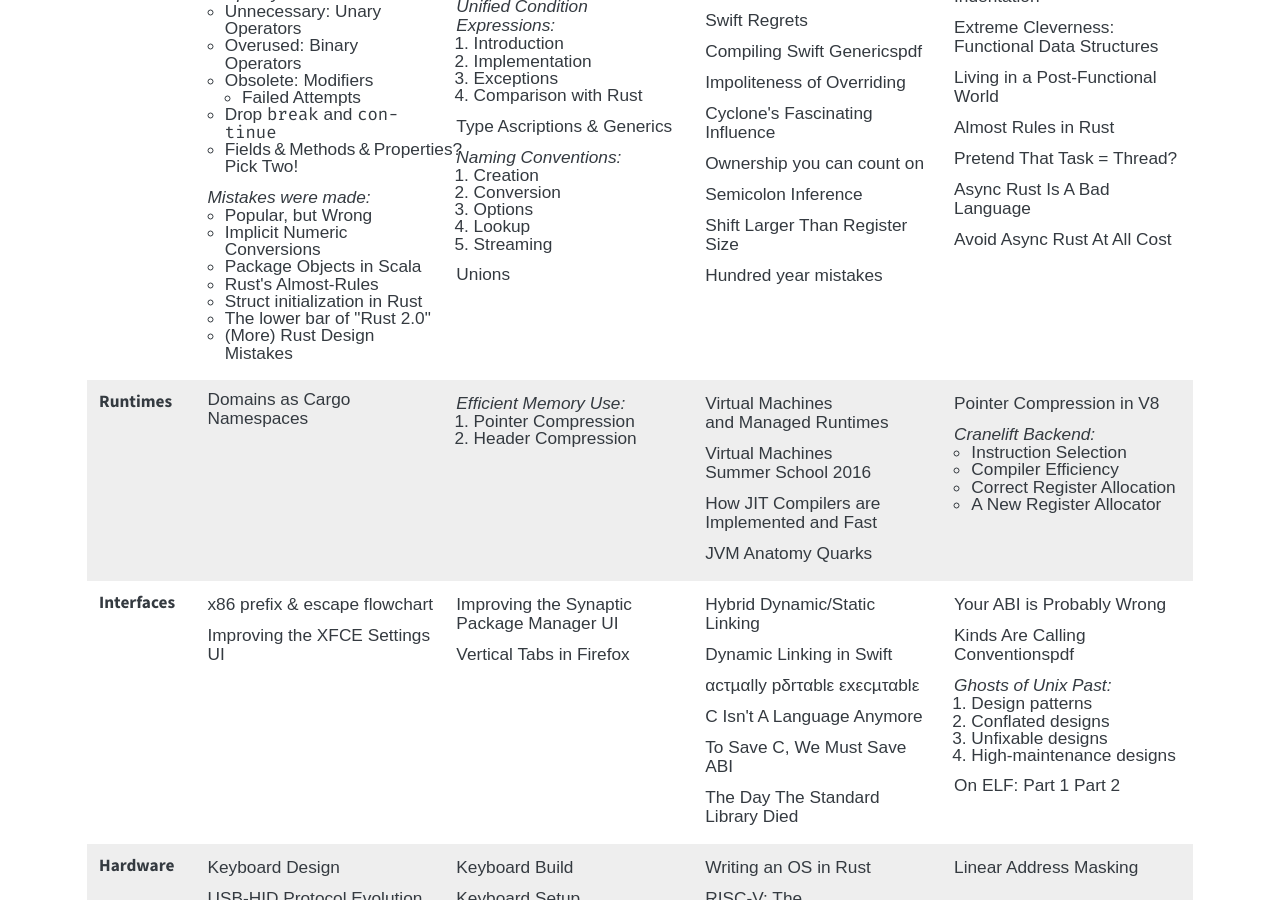
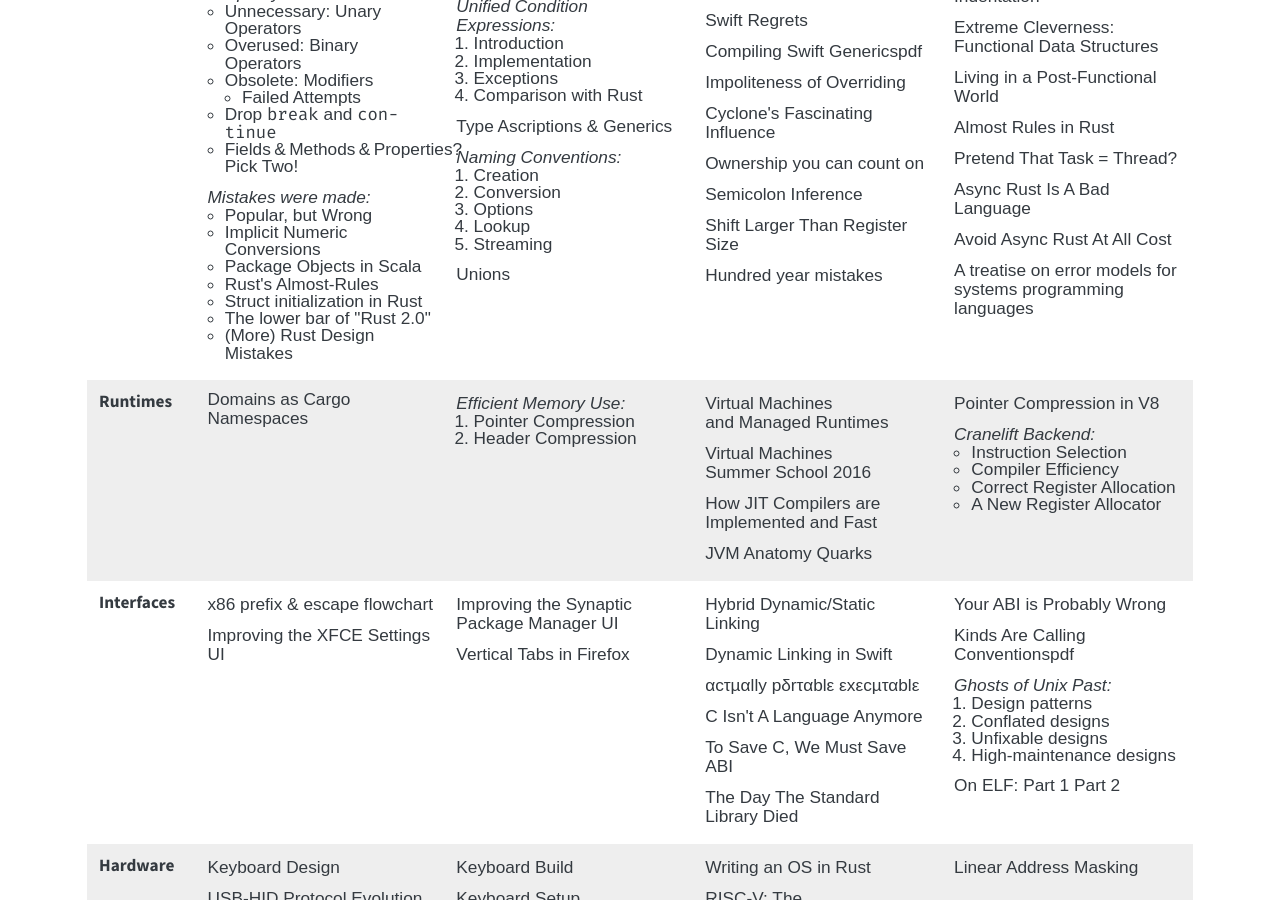
Before and after one commit to soc/soc.me, a Jekyll site: the page built from index.md, in a window 1280 px wide and 900 px high, scrolled down 507 px. Built offline with Jekyll 4.4.1, drawn with Linux system fonts in a browser that asks for light colours; some web fonts are replaced.

Commit message:
add "epic treatise on error models" link

```diff
--- a/index.md
+++ b/index.md
@@ -153,6 +153,7 @@
       <div><a href="https://blaz.is/blog/post/lets-pretend-that-task-equals-thread/">Pretend That Task = Thread?</a></div>
       <div><a href="https://bitbashing.io/async-rust.html">Async Rust Is A Bad Language</a></div>
       <div><a href="https://blog.hugpoint.tech/avoid_async_rust.html">Avoid Async Rust At All Cost</a></div>
+      <div><a href="https://typesanitizer.com/blog/errors" class="compact">A treatise on error models for systems programming languages</a></div>
     </td>
   </tr>
   <tr>
```
